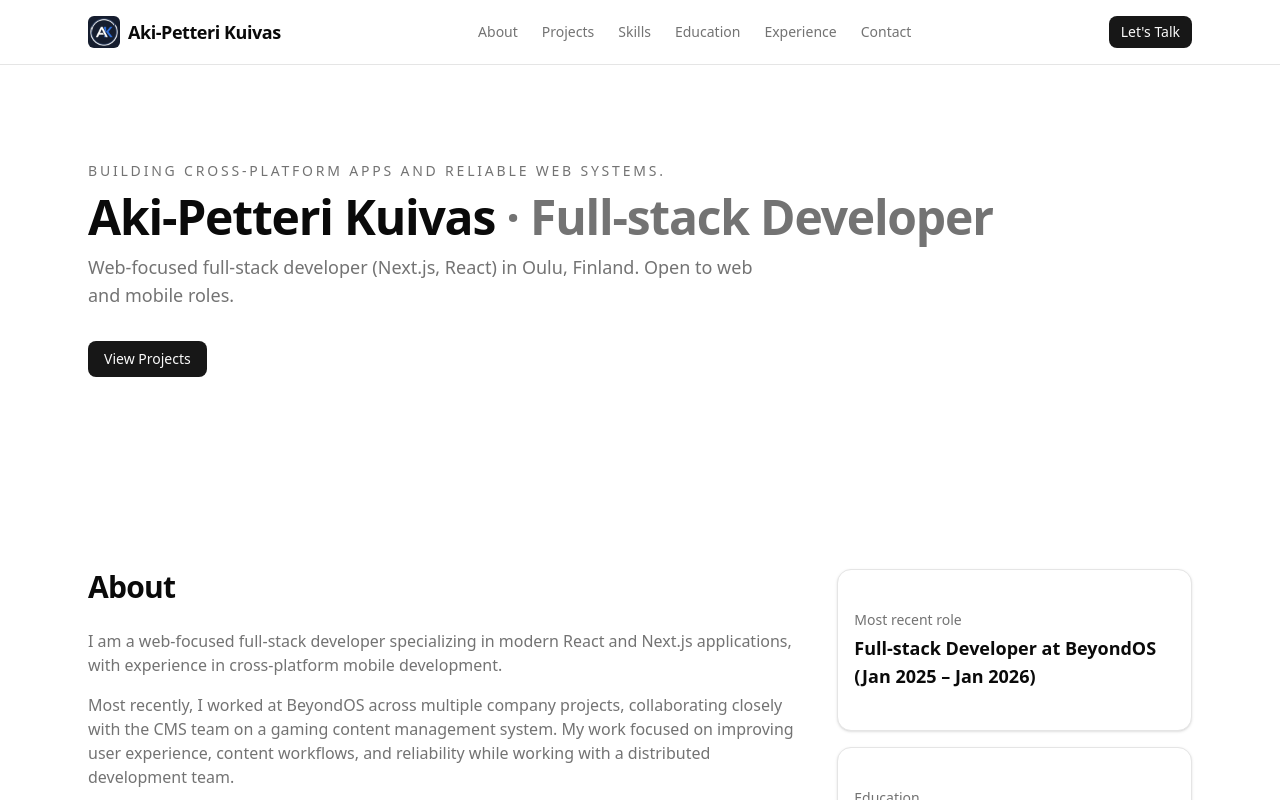
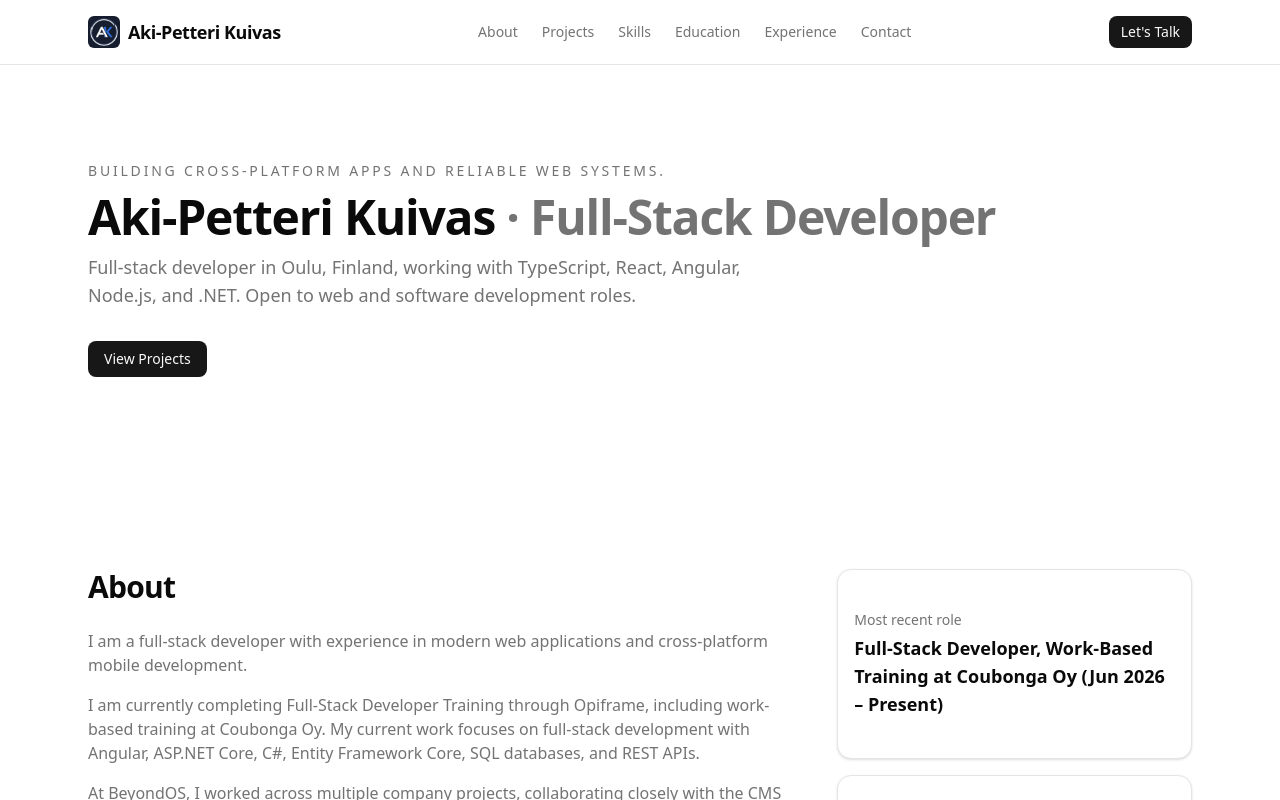
Before and after one commit to asku1990/portflio, a Next.js app: page / in a window 1280 px wide. Shown: the top 800 px of the page. Built offline with nearby package versions, Linux system fonts and the light colour scheme.

Commit message:
content(portfolio): reflect current training and skills

```diff
--- a/data/portfolio.ts
+++ b/data/portfolio.ts
@@ -107,10 +107,10 @@ export type PortfolioData = {
 export const portfolioData: PortfolioData = {
   hero: {
     name: "Aki-Petteri Kuivas",
-    role: "Full-stack Developer",
+    role: "Full-Stack Developer",
     tagline: "Building cross-platform apps and reliable web systems.",
     summary:
-      "Web-focused full-stack developer (Next.js, React) in Oulu, Finland. Open to web and mobile roles.",
+      "Full-stack developer in Oulu, Finland, working with TypeScript, React, Angular, Node.js, and .NET. Open to web and software development roles.",
     location: "Oulu, Finland",
     availability: "Available for web and mobile development roles.",
     ctaPrimary: {
@@ -125,16 +125,17 @@ export const portfolioData: PortfolioData = {
   about: {
     title: "About",
     paragraphs: [
-      "I am a web-focused full-stack developer specializing in modern React and Next.js applications, with experience in cross-platform mobile development.",
-      "Most recently, I worked at BeyondOS across multiple company projects, collaborating closely with the CMS team on a gaming content management system. My work focused on improving user experience, content workflows, and reliability while working with a distributed development team.",
+      "I am a full-stack developer with experience in modern web applications and cross-platform mobile development.",
+      "I am currently completing Full-Stack Developer Training through Opiframe, including work-based training at Coubonga Oy. My current work focuses on full-stack development with Angular, ASP.NET Core, C#, Entity Framework Core, SQL databases, and REST APIs.",
+      "At BeyondOS, I worked across multiple company projects, collaborating closely with the CMS team on a gaming content management system. My work focused on improving user experience, content workflows, and reliability while working with a distributed development team.",
       "At Monidor Oy, I built cross-platform prototypes for iOS and Android using React Native and Expo, including configuration and remote monitoring applications based on existing Java systems. My bachelor's thesis focused on push notifications in a cross-platform application, covering a prototype routing server and Android/iOS apps.",
       "My background includes electrical and automation engineering studies and over ten years in the construction product industry, before transitioning into software development in 2021. I graduated from Oulu University of Applied Sciences (OAMK) with a Bachelor of Engineering in Information Technology in 03/2025 while working in software development roles.",
-      "My current focus is web application development with Next.js and React, complemented by backend experience with Node.js, SQL databases, and cloud-based deployments.",
+      "My current focus is full-stack web development using TypeScript, React, Angular, Node.js, and .NET, supported by experience with relational databases and cloud deployments.",
     ],
     highlights: [
       {
         label: "Most recent role",
-        value: "Full-stack Developer at BeyondOS (Jan 2025 – Jan 2026)",
+        value: "Full-Stack Developer, Work-Based Training at Coubonga Oy (Jun 2026 – Present)",
       },
       {
         label: "Education",
@@ -142,7 +143,7 @@ export const portfolioData: PortfolioData = {
       },
       {
         label: "Focus",
-        value: "Web application development with Next.js and React.",
+        value: "Full-stack web development with TypeScript, React, Angular, Node.js, and .NET.",
       },
       {
         label: "Thesis",
@@ -424,11 +425,34 @@ export const portfolioData: PortfolioData = {
     groups: [
       {
         category: "Frontend",
-        items: ["React", "Next.js", "TypeScript", "Tailwind CSS", "shadcn/ui", "TanStack Query"],
+        items: [
+          "HTML",
+          "CSS",
+          "JavaScript",
+          "TypeScript",
+          "React",
+          "Next.js",
+          "Angular",
+          "Tailwind CSS",
+          "shadcn/ui",
+          "TanStack Query",
+        ],
       },
       {
         category: "Backend",
-        items: ["Node.js", "Express", "MySQL", "PostgreSQL", "Prisma", "Drizzle"],
+        items: [
+          "Node.js",
+          "Express",
+          "ASP.NET Core",
+          "C#",
+          "REST APIs",
+          "Entity Framework Core",
+          "PostgreSQL",
+          "MySQL",
+          "MSSQL",
+          "Prisma",
+          "Drizzle",
+        ],
       },
       {
         category: "Mobile",
@@ -444,6 +468,7 @@ export const portfolioData: PortfolioData = {
           "Git",
           "Docker",
           "AWS (EC2, S3)",
+          "Azure",
           "Postman",
           "Vercel",
           "Netlify",
@@ -453,15 +478,16 @@ export const portfolioData: PortfolioData = {
           "Bitbucket",
           "Visual Studio Code",
           "Cursor IDE",
-          "Codex CLI",
-          "ChatGPT",
-          "Claude",
           "Xcode",
           "Android Studio",
           "Notion",
           "Linear",
           "Jira",
         ],
+      },
+      {
+        category: "AI-assisted development",
+        items: ["Claude Code", "OpenCode", "Codex", "AI agent workflows"],
       },
       {
         category: "Languages",
@@ -476,9 +502,21 @@ export const portfolioData: PortfolioData = {
   },
   experience: [
     {
+      company: "Coubonga Oy",
+      role: "Full-Stack Developer, Work-Based Training",
+      period: "Jun 2026 – Present",
+      location: "Oulu",
+      highlights: [
+        "Part of the Opiframe Full-Stack Developer Training.",
+        "Working with Angular and TypeScript on web application development.",
+        "Working with ASP.NET Core and C# backend development and REST APIs.",
+        "Working with Entity Framework Core and SQL databases as part of practical full-stack development.",
+      ],
+    },
+    {
       company: "BeyondOS",
-      role: "Full-stack Developer",
-      period: "Jan 2025 - Jan 2026",
+      role: "Full-Stack Developer",
+      period: "Jan 2025 – Jan 2026",
       location: "Oulu / Hybrid",
       highlights: [
         "Contributed to a gaming CMS with the CMS team, focusing on user experience and content maintenance workflows.",
@@ -489,7 +527,7 @@ export const portfolioData: PortfolioData = {
     {
       company: "Monidor Oy",
       role: "Trainee Software Developer",
-      period: "Jun 2024 - Dec 2024",
+      period: "Jun 2024 – Dec 2024",
       location: "Oulu",
       highlights: [
         "Developed iOS and Android prototypes from existing Java apps using React Native and Expo.",
@@ -501,7 +539,7 @@ export const portfolioData: PortfolioData = {
     {
       company: "Takatalvi Ltd",
       role: "Trainee",
-      period: "Feb 2024 - May 2024",
+      period: "Feb 2024 – May 2024",
       location: "Oulu",
       highlights: [
         "Designed and implemented parts of a Raspberry Pi-based UI for a portable band saw.",
@@ -512,7 +550,7 @@ export const portfolioData: PortfolioData = {
     {
       company: "Rudus Oy",
       role: "Customer Service Advisor (Palveluneuvoja)",
-      period: "Jan 2022 - Jan 2025",
+      period: "Jan 2022 – Jan 2025",
       location: "Northern Finland",
       highlights: [
         "Handled ready-mix concrete customer service, orders, and delivery scheduling.",
@@ -525,7 +563,7 @@ export const portfolioData: PortfolioData = {
     {
       company: "MR-Pumppaus Oy",
       role: "Concrete Pump Truck Driver",
-      period: "Feb 2011 - Jan 2022",
+      period: "Feb 2011 – Jan 2022",
       location: "Finland / On-site",
       highlights: [
         "Pumped and transported ready-mixed concrete for construction projects across Finland.",
@@ -540,20 +578,24 @@ export const portfolioData: PortfolioData = {
       school: "Opiframe Oy",
       degree:
         "Practical Full-stack Developer Training (RekryKoulutus), supported by Oulun seudun työllisyysalue",
-      period: "Jun 2026 - Present",
+      period: "Jun 2026 – Present",
       highlights: [
-        ".NET / C#",
         "Angular",
-        "SQL Server",
+        "ASP.NET Core",
+        "C#",
+        "Entity Framework Core",
+        "SQL / SQL Server",
         "Azure",
         "REST APIs",
-        "AI-assisted Development",
+        "AI-assisted software development",
+        "AI security",
+        "AI agent development",
       ],
     },
     {
       school: "Oulu University of Applied Sciences",
       degree: "Degree Programme in Information Technology, Option of Software Development",
-      period: "Jan 2021 - Mar 2025",
+      period: "Jan 2021 – Mar 2025",
       highlights: [
         "Software Development",
         "Web Development",
@@ -570,7 +612,7 @@ export const portfolioData: PortfolioData = {
       school: "Ammattiopisto Lappia",
       degree:
         "Vocational Qualification in Electrical Engineering, Study Program in Automation Technology and Maintenance, Automation Assembler",
-      period: "Aug 2006 - May 2009",
+      period: "Aug 2006 – May 2009",
       highlights: [
         "Electrical installations and wiring",
         "Automation system maintenance",
```
